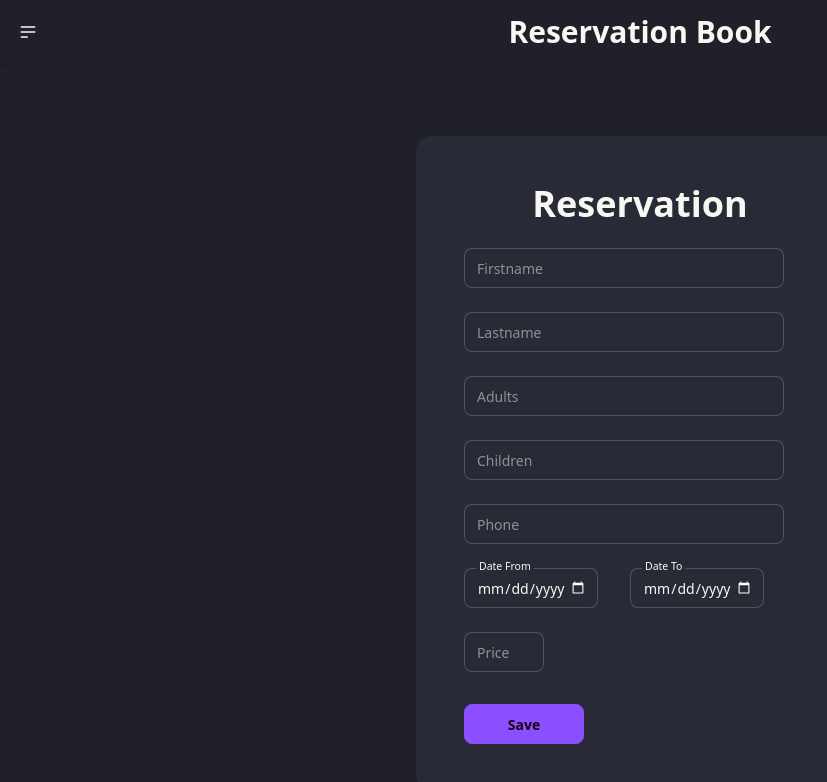
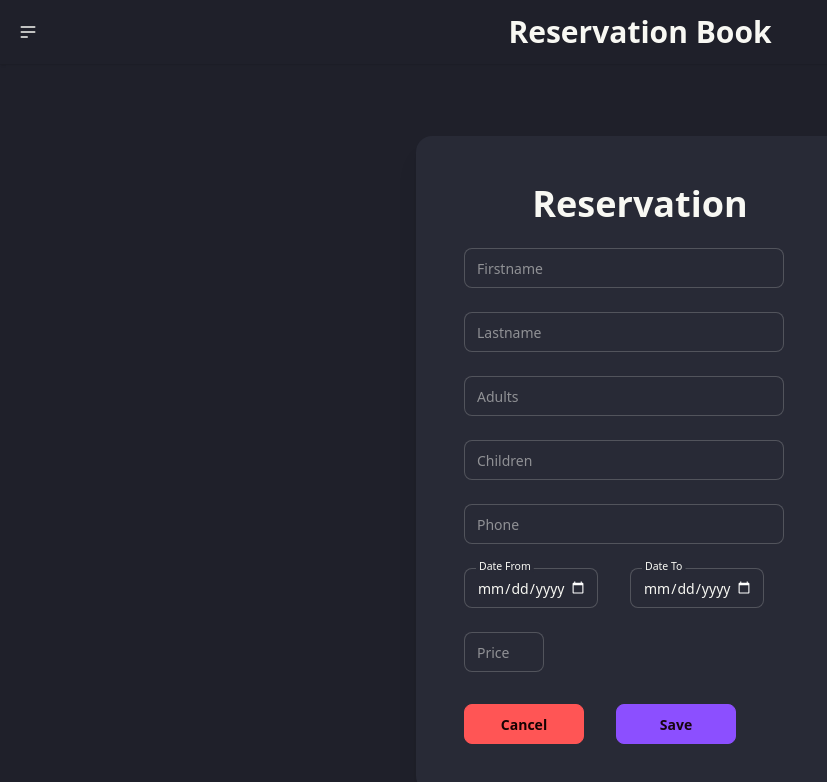
Before and after one commit to kaspares/reservation-manager-frontend, a Vue app: page /add-reservation in a window 1280 px wide. Shown: the top 782 px of the page, without its empty margins (0-827 px from the left). Built offline with nearby package versions, Linux system fonts and the light colour scheme; no server answers.

Commit message:
feat: add back button

```diff
--- a/src/components/reservations/ReservationForm.vue
+++ b/src/components/reservations/ReservationForm.vue
@@ -96,8 +96,13 @@
             <span>Price</span>
           </label>
           <p class="text-error" v-if="!formIsValid">Please fix the above errors and submit again</p>
-          <div class="card-actions justify-start pt-2">
-            <button class="btn btn-primary w-30" type="submit">Save</button>
+          <div class="flex flex-row gap-8">
+            <div class="card-actions justify-start pt-2">
+              <router-link to="/" class="btn btn-error w-30">Cancel</router-link>
+            </div>
+            <div class="card-actions justify-start pt-2">
+              <button class="btn btn-primary w-30" type="submit">Save</button>
+            </div>
           </div>
         </div>
       </div>
```
